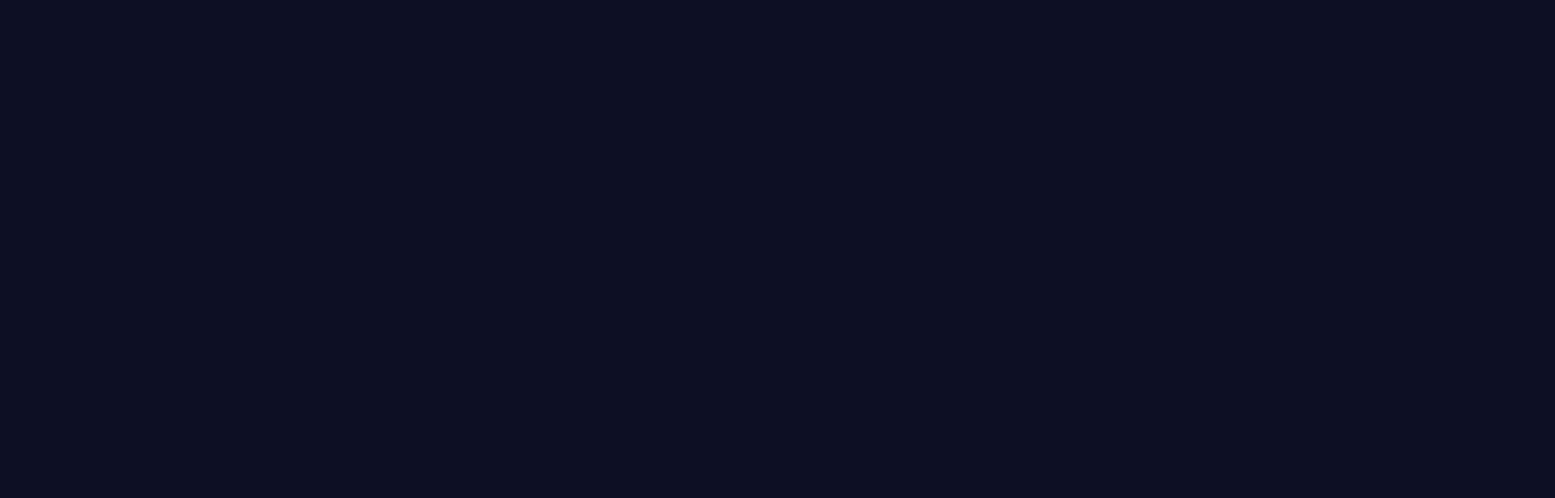
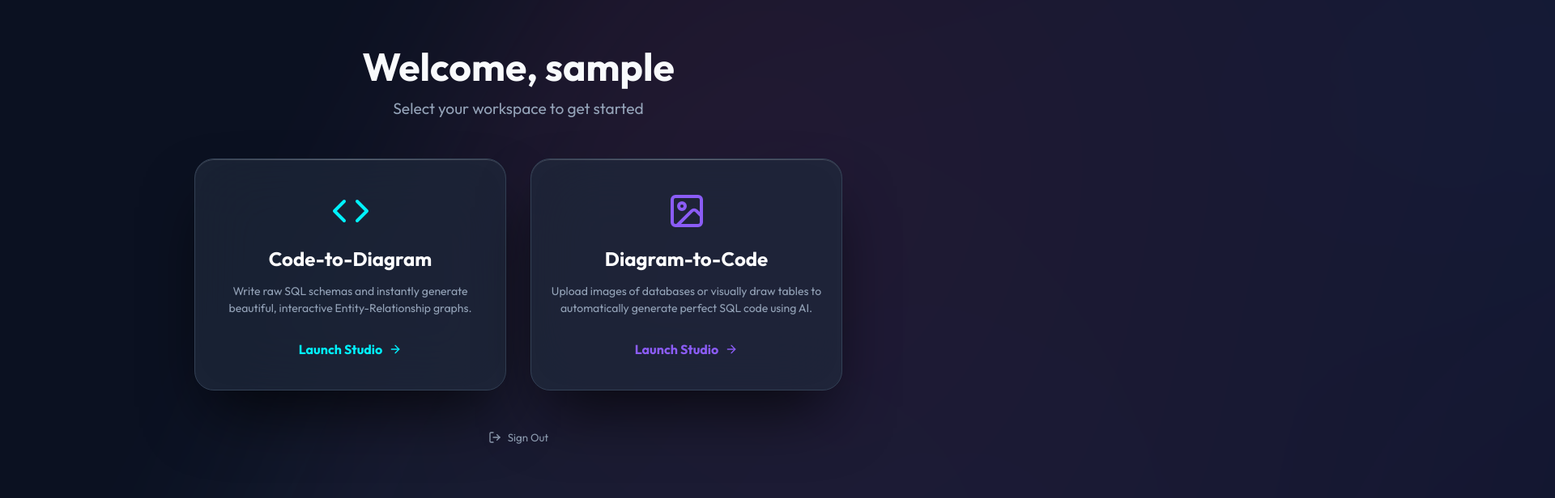
Before and after one commit to arvind-15-web/ER-STUDIO, a React (Vite) app in the folder frontend/: page /home in a window 1280 px wide. Before the commit this address had no page. Shown: the part 100-716 px from the top of the page at 81% size, 1920 px wide, since content can reach past the window. Built offline with nearby package versions, Linux system fonts and the light colour scheme; sample sign-in values are in the browser's storage.

Commit message:
Separate Code-to-Diagram and Diagram-to-Code into distinct standalone pages with a Home selection screen

```diff
--- a/frontend/src/App.jsx
+++ b/frontend/src/App.jsx
@@ -1,7 +1,9 @@
 import React from 'react';
 import { BrowserRouter, Routes, Route } from 'react-router-dom';
 import Login from './pages/Login';
+import Home from './pages/Home';
 import Dashboard from './pages/Dashboard';
+import VisualBuilder from './components/VisualBuilder';
 import './App.css';
 
 function App() {
@@ -39,7 +41,9 @@ function App() {
       <BrowserRouter>
         <Routes>
           <Route path="/" element={<Login />} />
-          <Route path="/dashboard" element={<Dashboard />} />
+          <Route path="/home" element={<Home />} />
+          <Route path="/code-to-diagram" element={<Dashboard />} />
+          <Route path="/diagram-to-code" element={<VisualBuilder />} />
         </Routes>
       </BrowserRouter>
     </>
--- a/frontend/src/components/VisualBuilder.jsx
+++ b/frontend/src/components/VisualBuilder.jsx
@@ -1,6 +1,7 @@
 import React, { useState, useEffect } from 'react';
 import { ReactFlow, Background, Controls, ReactFlowProvider, useReactFlow } from '@xyflow/react';
-import { Plus, ImagePlus, Loader2, Copy, Check, Download, FolderOpen, Save, Trash2 } from 'lucide-react';
+import { Plus, ImagePlus, Loader2, Copy, Check, Download, FolderOpen, Save, Trash2, ArrowLeft } from 'lucide-react';
+import { useNavigate } from 'react-router-dom';
 import { parseSQL } from '../utils/sqlParser';
 import { generateSQL } from '../utils/sqlGenerator';
 import EditableTableNode from './EditableTableNode';
@@ -28,8 +29,12 @@ CREATE TABLE users (
   const [savedBlueprints, setSavedBlueprints] = useState([]);
 
   const { fitView } = useReactFlow();
+  const navigate = useNavigate();
+  const token = localStorage.getItem('token');
 
-  const token = localStorage.getItem('token');
+  useEffect(() => {
+    if (!token) navigate('/');
+  }, [token, navigate]);
 
   const fetchBlueprints = async () => {
     try {
@@ -342,9 +347,12 @@ CREATE TABLE users (
   return (
     <div style={{ height: '100vh', width: '100%', display: 'flex', flexDirection: 'column', borderTop: '2px solid var(--border)' }}>
       <header className="dash-header" style={{ borderBottom: '1px solid var(--border)', background: 'var(--bg-dark)' }}>
-        <div className="header-left">
+        <div className="header-left" style={{ display: 'flex', alignItems: 'center' }}>
+          <button onClick={() => navigate('/home')} style={{ background: 'transparent', border: 'none', color: 'var(--text-muted)', cursor: 'pointer', display: 'flex', alignItems: 'center', marginRight: '15px' }} title="Back to Home">
+            <ArrowLeft size={20} />
+          </button>
           <h2 style={{ fontSize: '18px', fontWeight: '700', color: 'var(--text-main)', margin: 0 }}>
-            Visual Builder <span style={{ color: 'var(--text-muted)', fontSize: '14px', fontWeight: 'normal' }}>- {title}</span>
+            Visual-to-Code Studio <span style={{ color: 'var(--text-muted)', fontSize: '14px', fontWeight: 'normal' }}>- {title}</span>
           </h2>
         </div>
         <div className="header-actions">
--- a/frontend/src/pages/Dashboard.jsx
+++ b/frontend/src/pages/Dashboard.jsx
@@ -11,14 +11,13 @@ import {
   ReactFlowProvider,
 } from '@xyflow/react';
 import '@xyflow/react/dist/style.css';
-import { Save, FolderOpen, Play, LogOut, Database, Share2, Sparkles, Moon, Sun, Wand2, LayoutGrid, X, Copy, Download, Check, Trash2 } from 'lucide-react';
+import { Save, FolderOpen, Play, LogOut, Database, Share2, Sparkles, Moon, Sun, Wand2, LayoutGrid, X, Copy, Download, Check, Trash2, ArrowLeft } from 'lucide-react';
 import { toPng } from 'html-to-image';
 
 import TableNode from '../components/TableNode';
 import ChenEntityNode from '../components/ChenEntityNode';
 import ChenAttributeNode from '../components/ChenAttributeNode';
 import ChenRelationshipNode from '../components/ChenRelationshipNode';
-import VisualBuilder from '../components/VisualBuilder';
 import { parseSQL } from '../utils/sqlParser';
 import '../App.css';
 
@@ -271,8 +270,11 @@ function FlowDashboard() {
       <div className="dashboard-container" style={{ minHeight: '100vh', height: 'auto', flex: 'none' }}>
         <header className="dash-header">
         <div className="header-left">
+          <button onClick={() => navigate('/home')} style={{ background: 'transparent', border: 'none', color: 'var(--text-muted)', cursor: 'pointer', display: 'flex', alignItems: 'center', marginRight: '15px' }} title="Back to Home">
+            <ArrowLeft size={20} />
+          </button>
           <Database className="logo-icon" />
-          <h1>ER Studio</h1>
+          <h1 style={{ fontSize: '18px' }}>Code-to-Diagram</h1>
           <input
             type="text"
             className="title-input neon-border"
@@ -495,8 +497,7 @@ function FlowDashboard() {
         ▼ Scroll Down for Visual Diagram-to-Code Builder ▼
       </div>
 
-      {/* SECTION 2: Visual Diagram-to-Code Builder */}
-      <VisualBuilder />
+
     </div>
   );
 }
--- /dev/null
+++ b/frontend/src/pages/Home.jsx
@@ -0,0 +1,143 @@
+import React, { useEffect } from 'react';
+import { useNavigate } from 'react-router-dom';
+import { Code, Image as ImageIcon, ArrowRight, LogOut } from 'lucide-react';
+
+function Home() {
+  const navigate = useNavigate();
+  const token = localStorage.getItem('token');
+  const username = localStorage.getItem('username') || 'Explorer';
+
+  useEffect(() => {
+    if (!token) navigate('/');
+  }, [token, navigate]);
+
+  const handleLogout = () => {
+    localStorage.removeItem('token');
+    localStorage.removeItem('username');
+    navigate('/');
+  };
+
+  return (
+    <div style={{
+      minHeight: '100vh',
+      background: 'var(--bg-dark)',
+      color: 'white',
+      display: 'flex',
+      flexDirection: 'column',
+      alignItems: 'center',
+      justifyContent: 'center',
+      padding: '20px',
+      position: 'relative'
+    }}>
+
+      {/* Background Mesh */}
+      <div className="mesh-gradient" style={{ position: 'absolute', top: 0, left: 0, right: 0, bottom: 0, zIndex: 0, opacity: 0.3 }}></div>
+
+      <div style={{ zIndex: 1, textAlign: 'center', maxWidth: '800px', width: '100%' }}>
+        <h1 style={{ fontSize: '3rem', marginBottom: '10px', color: 'var(--text-main)' }}>Welcome, {username}</h1>
+        <p style={{ fontSize: '1.2rem', color: 'var(--text-muted)', marginBottom: '50px' }}>Select your workspace to get started</p>
+
+        <div style={{ display: 'flex', gap: '30px', justifyContent: 'center', flexWrap: 'wrap' }}>
+
+          {/* Option 1: Code to Diagram */}
+          <div
+            onClick={() => navigate('/code-to-diagram')}
+            className="glass-card"
+            style={{
+              flex: '1 1 300px',
+              cursor: 'pointer',
+              transition: 'transform 0.2s, box-shadow 0.2s',
+              border: '1px solid var(--border)',
+              display: 'flex',
+              flexDirection: 'column',
+              alignItems: 'center',
+              padding: '40px 20px',
+              textAlign: 'center',
+              background: 'rgba(30, 41, 59, 0.7)'
+            }}
+            onMouseEnter={e => {
+              e.currentTarget.style.transform = 'translateY(-5px)';
+              e.currentTarget.style.boxShadow = '0 10px 30px rgba(59, 130, 246, 0.3)';
+              e.currentTarget.style.borderColor = 'var(--cyan)';
+            }}
+            onMouseLeave={e => {
+              e.currentTarget.style.transform = 'translateY(0)';
+              e.currentTarget.style.boxShadow = 'none';
+              e.currentTarget.style.borderColor = 'var(--border)';
+            }}
+          >
+            <Code size={48} color="var(--cyan)" style={{ marginBottom: '20px' }} />
+            <h2 style={{ marginBottom: '15px' }}>Code-to-Diagram</h2>
+            <p style={{ color: 'var(--text-muted)', marginBottom: '30px', fontSize: '14px', lineHeight: '1.5' }}>
+              Write raw SQL schemas and instantly generate beautiful, interactive Entity-Relationship graphs.
+            </p>
+            <div style={{ display: 'flex', alignItems: 'center', color: 'var(--cyan)', fontWeight: 'bold' }}>
+              Launch Studio <ArrowRight size={16} style={{ marginLeft: '8px' }} />
+            </div>
+          </div>
+
+          {/* Option 2: Diagram to Code */}
+          <div
+            onClick={() => navigate('/diagram-to-code')}
+            className="glass-card"
+            style={{
+              flex: '1 1 300px',
+              cursor: 'pointer',
+              transition: 'transform 0.2s, box-shadow 0.2s',
+              border: '1px solid var(--border)',
+              display: 'flex',
+              flexDirection: 'column',
+              alignItems: 'center',
+              padding: '40px 20px',
+              textAlign: 'center',
+              background: 'rgba(30, 41, 59, 0.7)'
+            }}
+            onMouseEnter={e => {
+              e.currentTarget.style.transform = 'translateY(-5px)';
+              e.currentTarget.style.boxShadow = '0 10px 30px rgba(139, 92, 246, 0.3)';
+              e.currentTarget.style.borderColor = 'var(--magenta)';
+            }}
+            onMouseLeave={e => {
+              e.currentTarget.style.transform = 'translateY(0)';
+              e.currentTarget.style.boxShadow = 'none';
+              e.currentTarget.style.borderColor = 'var(--border)';
+            }}
+          >
+            <ImageIcon size={48} color="var(--magenta)" style={{ marginBottom: '20px' }} />
+            <h2 style={{ marginBottom: '15px' }}>Diagram-to-Code</h2>
+            <p style={{ color: 'var(--text-muted)', marginBottom: '30px', fontSize: '14px', lineHeight: '1.5' }}>
+              Upload images of databases or visually draw tables to automatically generate perfect SQL code using AI.
+            </p>
+            <div style={{ display: 'flex', alignItems: 'center', color: 'var(--magenta)', fontWeight: 'bold' }}>
+              Launch Studio <ArrowRight size={16} style={{ marginLeft: '8px' }} />
+            </div>
+          </div>
+
+        </div>
+
+        <button
+          onClick={handleLogout}
+          style={{
+            marginTop: '50px',
+            background: 'transparent',
+            border: 'none',
+            color: 'var(--text-muted)',
+            cursor: 'pointer',
+            display: 'flex',
+            alignItems: 'center',
+            justifyContent: 'center',
+            width: '100%',
+            gap: '8px',
+            transition: 'color 0.2s'
+          }}
+          onMouseEnter={e => e.currentTarget.style.color = 'var(--red)'}
+          onMouseLeave={e => e.currentTarget.style.color = 'var(--text-muted)'}
+        >
+          <LogOut size={16} /> Sign Out
+        </button>
+      </div>
+    </div>
+  );
+}
+
+export default Home;
--- a/frontend/src/pages/Login.jsx
+++ b/frontend/src/pages/Login.jsx
@@ -11,7 +11,7 @@ function Login() {
   const handleGoogleSuccess = (credentialResponse) => {
     localStorage.setItem('token', 'google_dummy_token');
     localStorage.setItem('username', 'Google User');
-    navigate('/dashboard');
+    navigate('/home');
   };
 
   return (
@@ -99,7 +99,7 @@ function Login() {
                 onClick={() => {
                   localStorage.setItem('token', `guest_${Math.random().toString(36).substring(7)}`);
                   localStorage.setItem('username', 'Guest Explorer');
-                  navigate('/dashboard');
+                  navigate('/home');
                 }}
                 className="cyber-btn ghost"
                 style={{ width: '100%', justifyContent: 'center' }}
```
